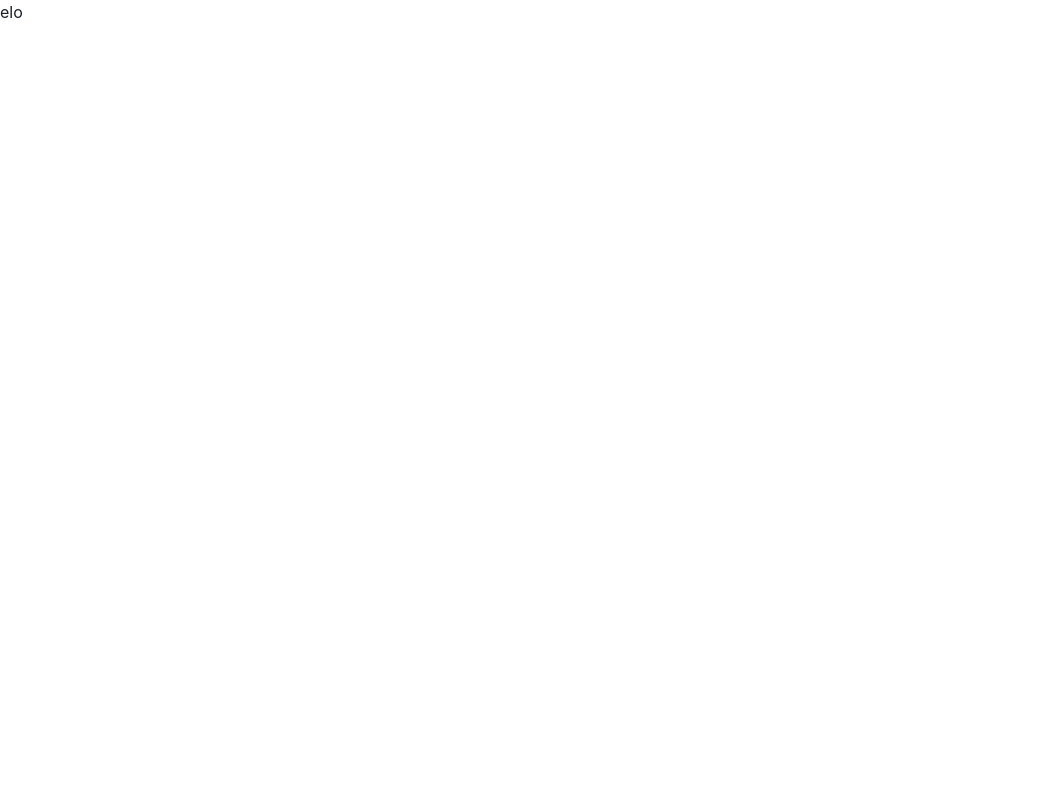
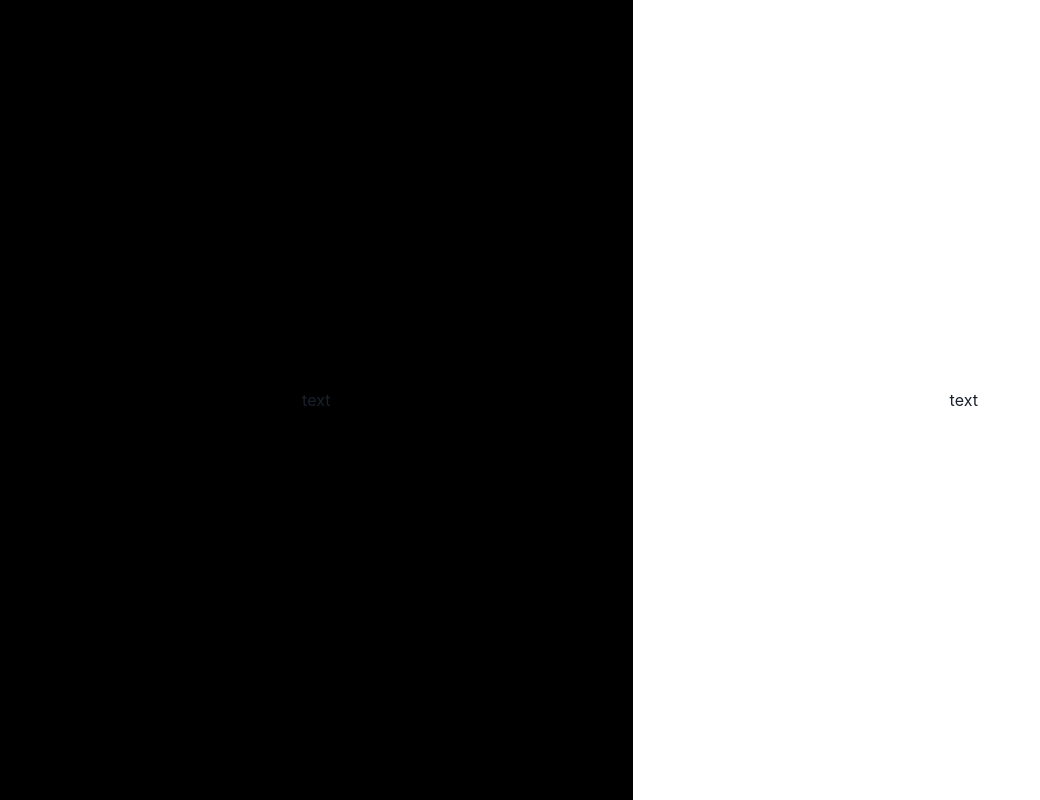
Before and after one commit to Mateusz966/courses-app, a React (Create React App) app in the folder frontend/: page / in a window 1280 px wide. Shown: the whole page, without its empty margins (0-1040 px from the left). Built offline with nearby package versions, Linux system fonts and the light colour scheme.

Commit message:
home views without forms

```diff
--- /dev/null
+++ b/frontend/src/config/globalStyles.ts
@@ -0,0 +1 @@
+export const mainSpacing = 15;
--- a/frontend/src/views/Home/index.tsx
+++ b/frontend/src/views/Home/index.tsx
@@ -1,7 +1,26 @@
+import { Box, SimpleGrid, Center } from "@chakra-ui/react";
 import { FC } from "react";
+import { mainSpacing } from "../../config/globalStyles";
 
 const Home: FC = () => {
-    return <p>elo</p>;
+  return (
+    <SimpleGrid columns={2} spacing={mainSpacing}>
+      <Box bg="black">
+        <Center bg="black" height="100vh">
+          <p>
+            text
+          </p>
+        </Center>
+      </Box>
+      <Box bg="white">
+        <Center height="100vh">
+          <p>
+            text
+          </p>
+        </Center>
+      </Box>
+    </SimpleGrid>
+  )
 }
 
 export default Home;
```
